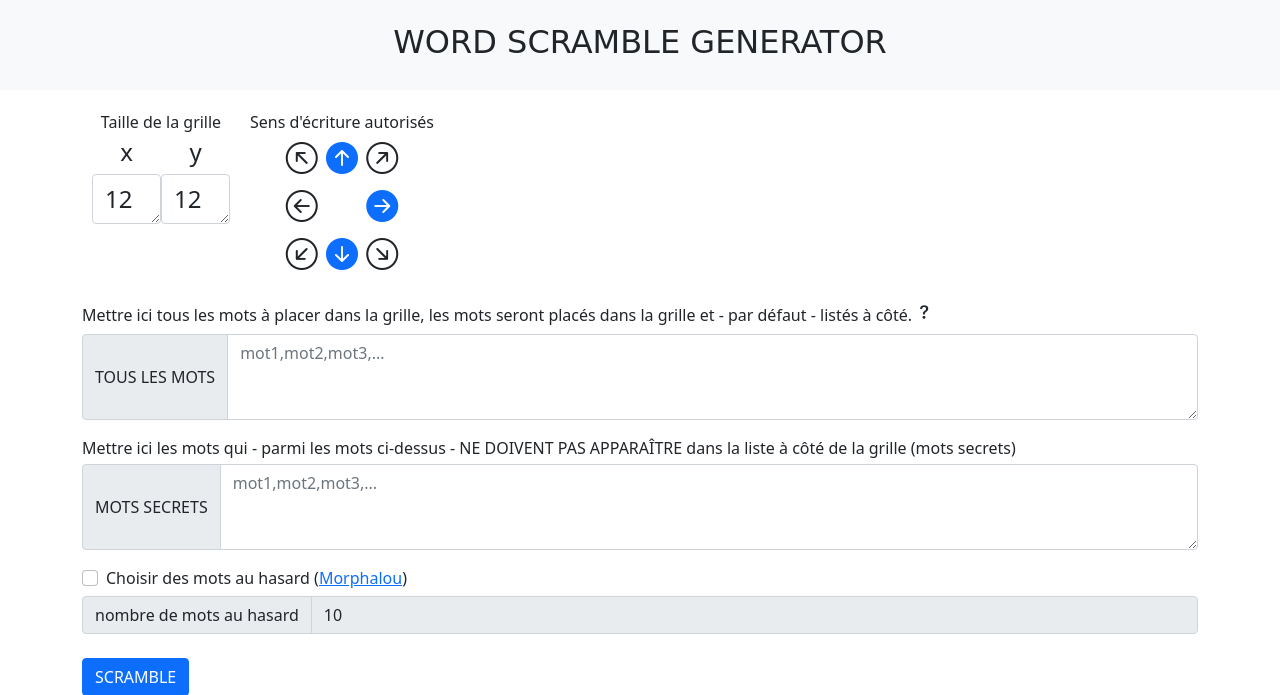
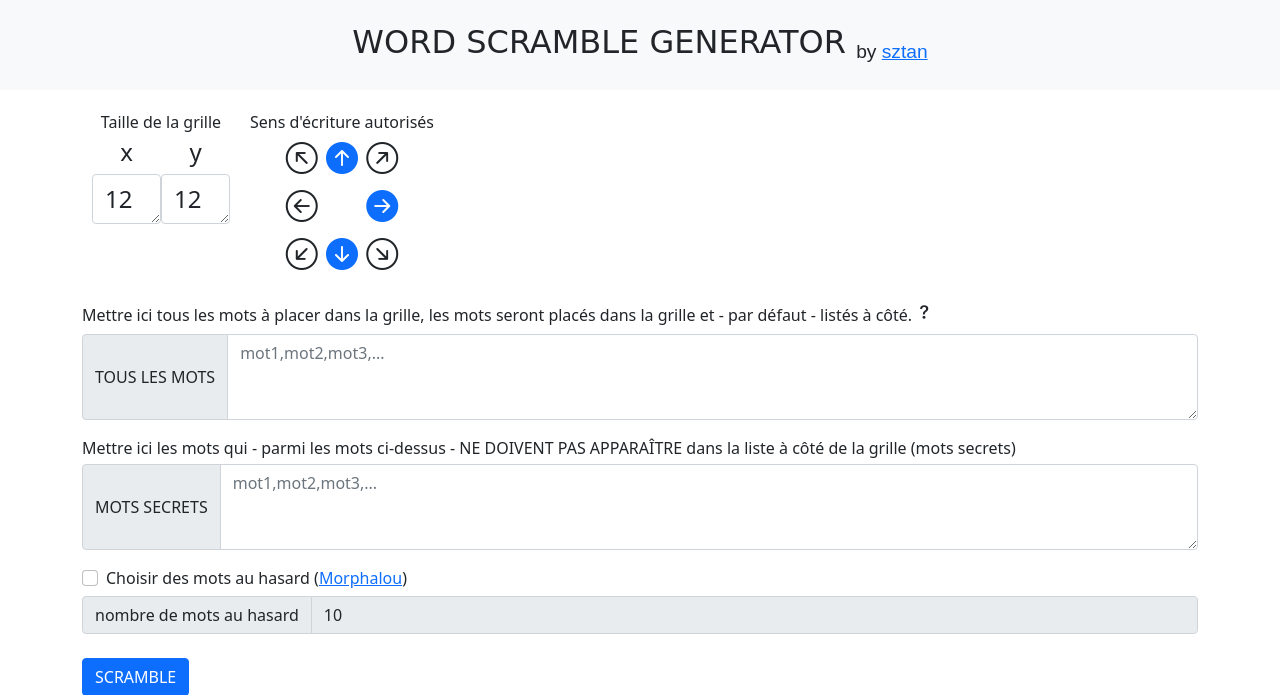
Before and after one commit to sztan/word-scamble, a PHP site: page / in a window 1280 px wide. Shown: the top 695 px of the page. Run offline with PHP 8.4, Linux system fonts and the light colour scheme; some libraries are stand-ins or nearby versions; some web fonts are replaced.

Commit message:
add signature

```diff
--- a/index.php
+++ b/index.php
@@ -145,7 +145,7 @@ $_SESSION['grid'] = uniqid('', true);
 <!--// caractères spéciaux-->
 <nav class="navbar navbar-expand-lg navbar-light bg-light">
     <div class="container-fluid">
-        <p>WORD SCRAMBLE GENERATOR</p>
+        <p>WORD SCRAMBLE GENERATOR <span style="font-size:.8em; font-family: arial, cursive"><sub>by <a href="https://sztan.github.io/">sztan</a></sub></span></p>
     </div>
 </nav>
 <div class="container">
```
